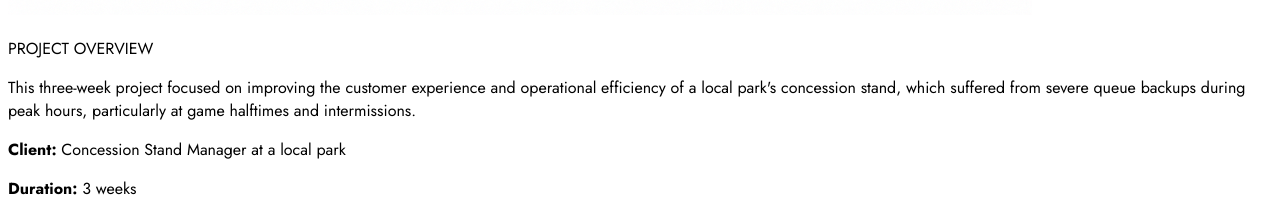
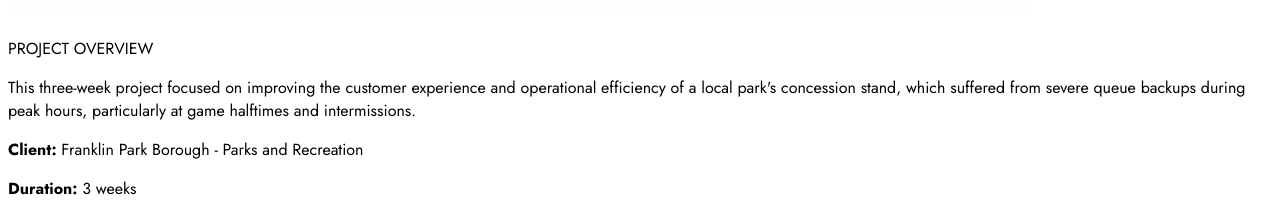
Before and after one commit to jsahim/portfolio, a React (Vite) app: page / in a window 1280 px wide. Shown: the part 2300-2518 px from the top of the page. Built offline with nearby package versions, Linux system fonts and the light colour scheme; a web font is replaced by a local one.

Commit message:
Add Styles

```diff
--- a/src/components/WorkItems/SnackShack.jsx
+++ b/src/components/WorkItems/SnackShack.jsx
@@ -33,7 +33,7 @@ const SnackShack = () => {
         <div>
           <p className='font-bold py-2'>PROJECT OVERVIEW</p>
           <p>This three-week project focused on improving the customer experience and operational efficiency of a local park's concession stand, which suffered from severe queue backups during peak hours, particularly at game halftimes and intermissions.</p>
-          <p><strong>Client:</strong> Concession Stand Manager at a local park</p>
+          <p><strong>Client:</strong> Franklin Park Borough - Parks and Recreation</p>
           <p><strong>Duration:</strong> 3 weeks</p>
           <p><strong>My Role:</strong> Research, Wireframing & User Flows, Data Architecture, Software Development</p>
           <p><strong>Summary:</strong> Developed a mobile-first web application that allows patrons to browse the concession menu and place orders remotely. The application's menu data is dynamically managed by an administrator using a simple Google Sheet, which is converted into a REST API to populate the app.</p>
@@ -126,10 +126,13 @@ const SnackShack = () => {
 
         <div>
 
-          <p className='py-2'><strong>RESULTS & CONCLUSION</strong></p>
           <div className="grid md:grid-cols-2 gap-15 md:gap-8">
-            <p>The implementation of the app immediately started to show positive effects on the concession stand operations.<br/>This project demonstrated that a simple, focused application can solve a complex operational problem. By leveraging common, accessible tools (Google Sheets) for the backend and pairing them with a modern, mobile-first frontend (React), we delivered an impactful UX solution that benefits both the business (faster service, higher throughput) and the user (less waiting, more game time).</p>
             <div>
+              <p className='py-2'><strong>RESULTS & CONCLUSION</strong></p>
+              <p><span className='font-semibold'>The implementation of the app immediately started to show positive effects on the concession stand operations.</span><br/>This project demonstrated that a simple, focused application can solve a complex operational problem. By leveraging common, accessible tools (Google Sheets) for the backend and pairing them with a modern, mobile-first frontend (React), we delivered an impactful UX solution that benefits both the business (faster service, higher throughput) and the user (less waiting, more game time).</p>
+            </div>
+            <div className='w-full flex flex-col items-center'>
+              <p className='text-[#f22b40] font-bold'>Scan to Demo Application</p>
               <img className="hidden sm:flex w-50" src="/snackshack-qr.png" alt="jeff pic" />
               <a className="sm:hidden flex w-fit items-center text-xl font-semibold text-black hover:text-[#f22b40] transition-colors duration-200" href="https://snackshack-demo.vercel.app/" target="_blank">LAUNCH DEMO <ExternalLink className="ml-3 stroke-3"/></a>
             </div>
```
